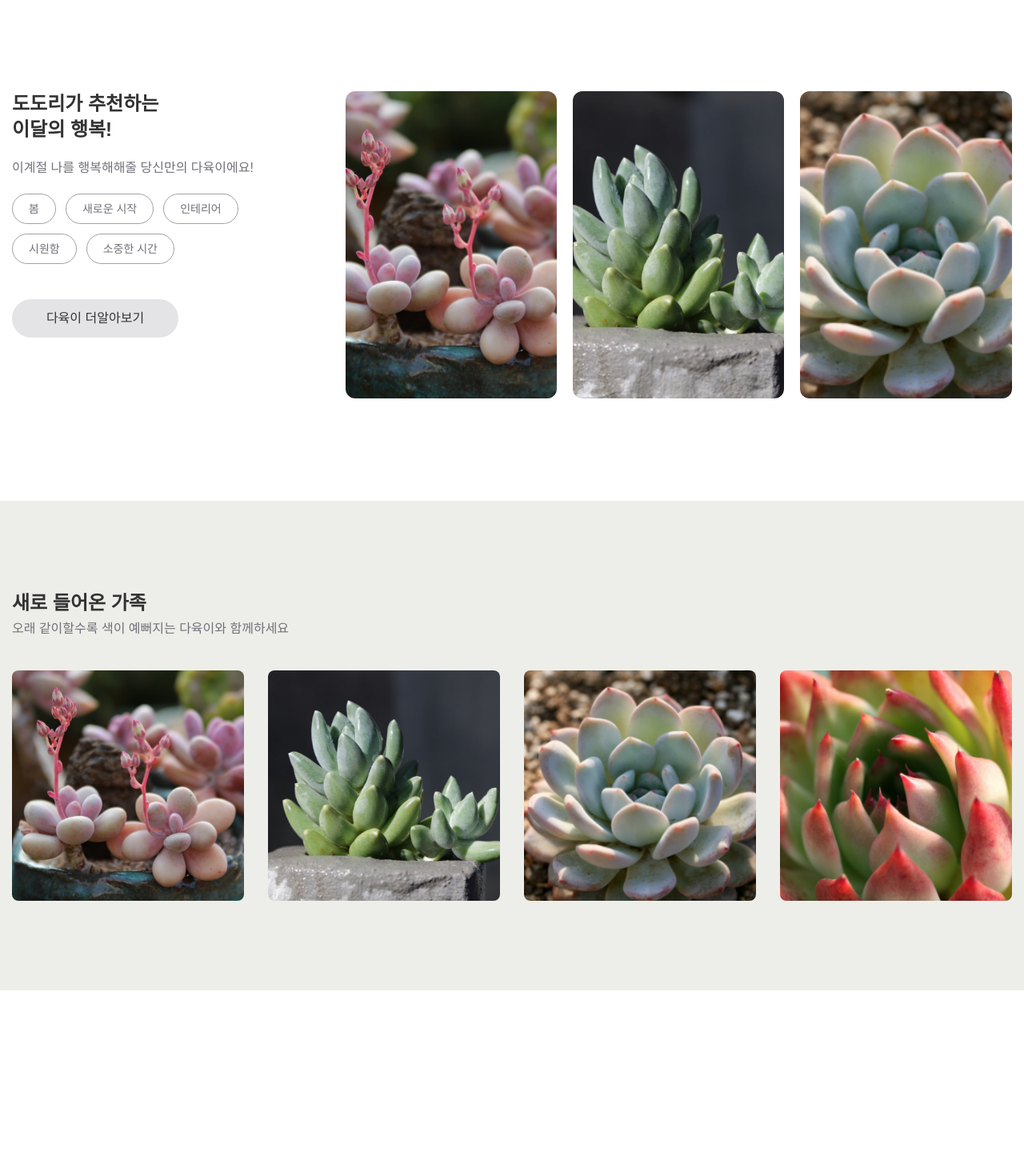
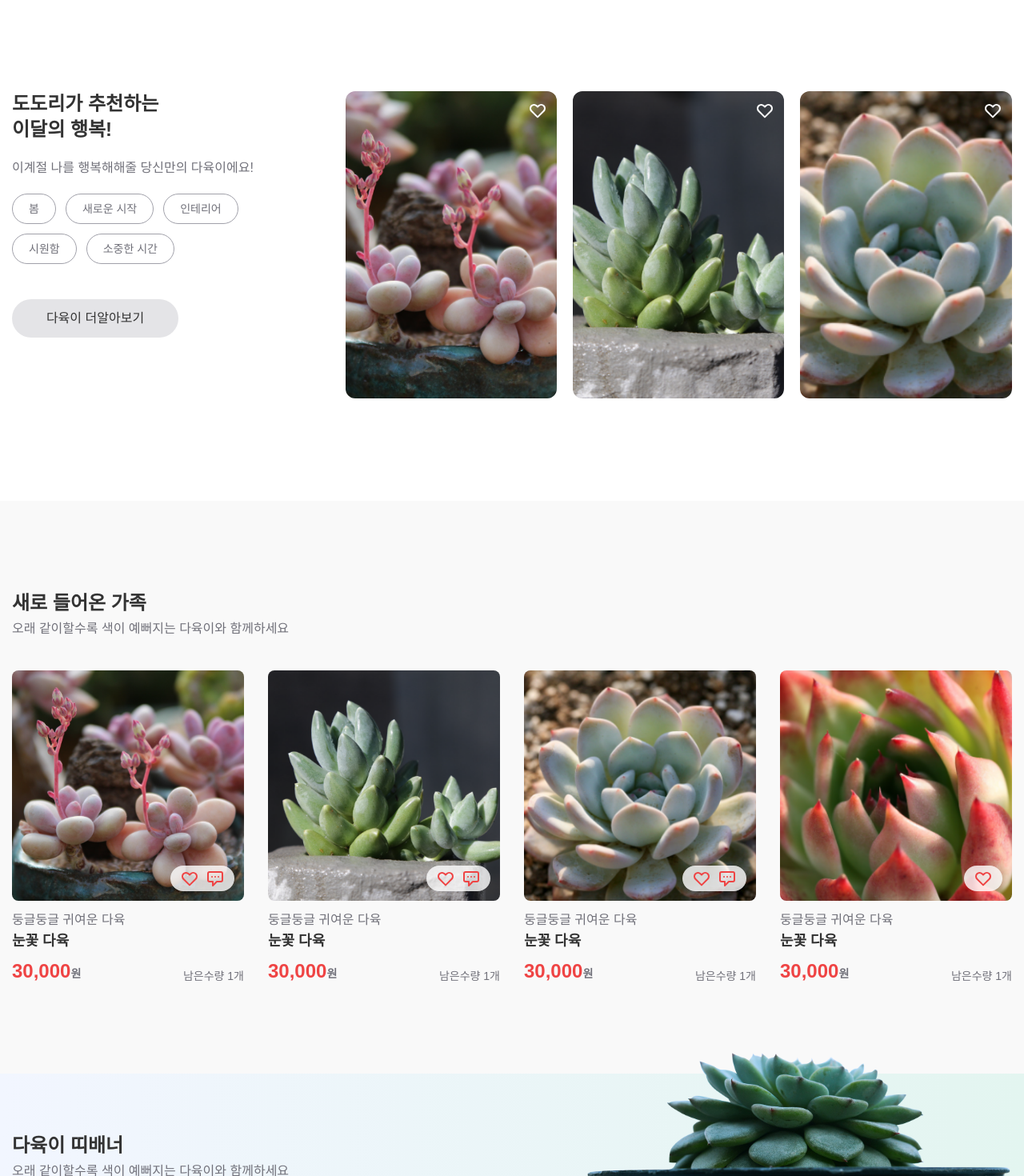
Before and after one commit to ChanGeunPark/dodory, a Next.js app: page / in a window 1280 px wide. Shown: the part 760-2230 px from the top of the page at 80% size. Before the commit the page ends 1998 px from the top, so only its background shows below. Built offline with nearby package versions, Linux system fonts and the light colour scheme.

Commit message:
create landing

```diff
--- a/pages/index.tsx
+++ b/pages/index.tsx
@@ -76,8 +76,8 @@ const Home: NextPage = () => {
 
         <article className='mx-auto max-w-[1250px] flex mt-32 mb-32'>
           <div className="w-1/3">
-            <h1 className="text-2xl font-semibold">도도리가 추천하는<br />이달의 행복!</h1>
-            <p className='text-zinc-500 my-5 font-medium'>이계절 나를 행복해해줄 당신만의 다육이에요!</p>
+            <h1 className="text-2xl font-semibold">도도리가 추천하는<br/>이달의 행복!</h1>
+            <p className='text-zinc-500 my-5'>이계절 나를 행복해해줄 당신만의 다육이에요!</p>
             <div className='flex flex-wrap w-10/12'>
               <span className='border border-zinc-400 px-5 py-2 mr-3 mb-3 rounded-full text-zinc-500 text-sm'>봄</span>
               <span className='border border-zinc-400 px-5 py-2 mr-3 mb-3 rounded-full text-zinc-500 text-sm'>새로운 시작</span>
@@ -106,6 +106,18 @@ const Home: NextPage = () => {
             >
               <SwiperSlide>
                 <div className='h-96 overflow-hidden rounded-xl relative group'>
+                  <svg
+                      className="w-6 h-6 stroke-white absolute top-3 right-3 z-20"
+                      fill="none"
+                      stroke="currentColor"
+                      viewBox="0 0 24 24"
+                      xmlns="http://www.w3.org/2000/svg">
+                      <path
+                          strokeLinecap="round"
+                          strokeLinejoin="round"
+                          strokeWidth="2"
+                          d="M4.318 6.318a4.5 4.5 0 000 6.364L12 20.364l7.682-7.682a4.5 4.5 0 00-6.364-6.364L12 7.636l-1.318-1.318a4.5 4.5 0 00-6.364 0z"></path>
+                  </svg>
                   <img src="/index/succulent1.png" alt="succulent img" className='w-full h-full object-cover transition-all group-hover:blur-lg duration-200'/>
                   <div className='absolute left-0 top-0 w-full h-full z-10 flex justify-center items-center opacity-0 group-hover:opacity-100 transition-all duration-500'>
                     <div className='text-center'>
@@ -118,6 +130,18 @@ const Home: NextPage = () => {
               </SwiperSlide>
               <SwiperSlide>
                 <div className='h-96 overflow-hidden rounded-xl relative group'>
+                  <svg
+                      className="w-6 h-6 stroke-white absolute top-3 right-3 z-20"
+                      fill="none"
+                      stroke="currentColor"
+                      viewBox="0 0 24 24"
+                      xmlns="http://www.w3.org/2000/svg">
+                      <path
+                          strokeLinecap="round"
+                          strokeLinejoin="round"
+                          strokeWidth="2"
+                          d="M4.318 6.318a4.5 4.5 0 000 6.364L12 20.364l7.682-7.682a4.5 4.5 0 00-6.364-6.364L12 7.636l-1.318-1.318a4.5 4.5 0 00-6.364 0z"></path>
+                  </svg>
                   <img src="/index/succulent2.png" alt="succulent img" className='w-full h-full object-cover transition-all group-hover:blur-lg duration-200'/>
                   <div className='absolute left-0 top-0 w-full h-full z-10 flex justify-center items-center opacity-0 group-hover:opacity-100 transition-all duration-500'>
                     <div className='text-center'>
@@ -130,6 +154,18 @@ const Home: NextPage = () => {
               </SwiperSlide>
               <SwiperSlide>
                 <div className='h-96 overflow-hidden rounded-xl relative group'>
+                  <svg
+                      className="w-6 h-6 stroke-white absolute top-3 right-3 z-20"
+                      fill="none"
+                      stroke="currentColor"
+                      viewBox="0 0 24 24"
+                      xmlns="http://www.w3.org/2000/svg">
+                      <path
+                          strokeLinecap="round"
+                          strokeLinejoin="round"
+                          strokeWidth="2"
+                          d="M4.318 6.318a4.5 4.5 0 000 6.364L12 20.364l7.682-7.682a4.5 4.5 0 00-6.364-6.364L12 7.636l-1.318-1.318a4.5 4.5 0 00-6.364 0z"></path>
+                  </svg>
                   <img src="/index/succulent3.png" alt="succulent img" className='w-full h-full object-cover transition-all group-hover:blur-lg duration-200'/>
                   <div className='absolute left-0 top-0 w-full h-full z-10 flex justify-center items-center opacity-0 group-hover:opacity-100 transition-all duration-500'>
                     <div className='text-center'>
@@ -142,6 +178,18 @@ const Home: NextPage = () => {
               </SwiperSlide>
               <SwiperSlide>
                 <div className='h-96 overflow-hidden rounded-xl relative group'>
+                  <svg
+                      className="w-6 h-6 stroke-white absolute top-3 right-3 z-20"
+                      fill="none"
+                      stroke="currentColor"
+                      viewBox="0 0 24 24"
+                      xmlns="http://www.w3.org/2000/svg">
+                      <path
+                          strokeLinecap="round"
+                          strokeLinejoin="round"
+                          strokeWidth="2"
+                          d="M4.318 6.318a4.5 4.5 0 000 6.364L12 20.364l7.682-7.682a4.5 4.5 0 00-6.364-6.364L12 7.636l-1.318-1.318a4.5 4.5 0 00-6.364 0z"></path>
+                  </svg>
                   <img src="/index/succulent4.png" alt="succulent img" className='w-full h-full object-cover transition-all group-hover:blur-lg duration-200'/>
                   <div className='absolute left-0 top-0 w-full h-full z-10 flex justify-center items-center opacity-0 group-hover:opacity-100 transition-all duration-500'>
                     <div className='text-center'>
@@ -156,10 +204,10 @@ const Home: NextPage = () => {
           </div>
         </article>
 
-        <article className='py-28 bg-[#edeee9]'>
+        <article className='py-28 bg-[#F9F9F9]'>
           <div className='max-w-[1250px] mx-auto'>
             <h2 className="text-2xl font-semibold mb-1">새로 들어온 가족</h2>
-            <p className='font-medium text-zinc-500 mb-10'>오래 같이할수록 색이 예뻐지는 다육이와 함께하세요</p>
+            <p className='text-zinc-500 mb-10'>오래 같이할수록 색이 예뻐지는 다육이와 함께하세요</p>
             <div>
               <Swiper
                 slidesPerView={4}
@@ -177,64 +225,172 @@ const Home: NextPage = () => {
               >
                 <SwiperSlide>
                   <div className='h-72 overflow-hidden rounded-lg relative group'>
-                    <img src="/index/succulent1.png" alt="succulent img" className='w-full h-full object-cover transition-all group-hover:blur-lg duration-200'/>
-                    <div className='absolute left-0 top-0 w-full h-full z-10 flex justify-center items-center opacity-0 group-hover:opacity-100 transition-all duration-500'>
-                      <div className='text-center'>
-                        <h2 className='text-white text-lg mb-3'>블루베리 다육이</h2>
-                        <p className='text-white text-sm'>블루베리처럼 둥글궁글한<br />나만의 귀여운 다육이</p>
-                        <h3 className='text-lg font-bold text-white mt-3'>30,000<span className='text-sm text-white font-normal'>원</span></h3>
-                      </div>
+                    <img src="/index/succulent1.png" alt="succulent img" className='w-full h-full object-cover'/>
+                    <div className='flex space-x-2 bg-[rgba(255,255,255,0.8)] px-3 py-1 absolute right-3 bottom-3 rounded-full '>
+                      <svg
+                          className="w-6 h-6 stroke-red-500"
+                          fill="none"
+                          stroke="currentColor"
+                          viewBox="0 0 24 24"
+                          xmlns="http://www.w3.org/2000/svg">
+                          <path
+                              strokeLinecap="round"
+                              strokeLinejoin="round"
+                              strokeWidth="2"
+                              d="M4.318 6.318a4.5 4.5 0 000 6.364L12 20.364l7.682-7.682a4.5 4.5 0 00-6.364-6.364L12 7.636l-1.318-1.318a4.5 4.5 0 00-6.364 0z"></path>
+                      </svg>
+                      <svg
+                          className="w-6 h-6 stroke-red-500"
+                          fill="none"
+                          stroke="currentColor"
+                          viewBox="0 0 24 24"
+                          xmlns="http://www.w3.org/2000/svg">
+                          <path
+                              strokeLinecap="round"
+                              strokeLinejoin="round"
+                              strokeWidth="2"
+                              d="M8 10h.01M12 10h.01M16 10h.01M9 16H5a2 2 0 01-2-2V6a2 2 0 012-2h14a2 2 0 012 2v8a2 2 0 01-2 2h-5l-5 5v-5z"></path>
+                      </svg>
+                    </div>
+                  </div>
+
+                  <div className='pt-3'>
+                    <span className='text-zinc-500'>둥글둥글 귀여운 다육</span>
+                    <h3 className='text-lg font-semibold'>눈꽃 다육</h3>
+                    <div className='flex justify-between items-end mt-2'>
+                      <h4 className='font-bold text-2xl text-red-500'>30,000<span className='text-sm text-zinc-500'>원</span></h4>
+                      <span className='text-sm text-zinc-500'>남은수량 1개</span>
                     </div>
                   </div>
                 </SwiperSlide>
                 <SwiperSlide>
                   <div className='h-72 overflow-hidden rounded-lg relative group'>
-                    <img src="/index/succulent2.png" alt="succulent img" className='w-full h-full object-cover transition-all group-hover:blur-lg duration-200'/>
-                    <div className='absolute left-0 top-0 w-full h-full z-10 flex justify-center items-center opacity-0 group-hover:opacity-100 transition-all duration-500'>
-                      <div className='text-center'>
-                        <h2 className='text-white text-lg mb-3'>블루베리 다육이</h2>
-                        <p className='text-white text-sm'>블루베리처럼 둥글궁글한<br />나만의 귀여운 다육이</p>
-                        <h3 className='text-lg font-bold text-white mt-3'>30,000<span className='text-sm text-white font-normal'>원</span></h3>
-                      </div>
+                    <img src="/index/succulent2.png" alt="succulent img" className='w-full h-full object-cover'/>
+                    <div className='flex space-x-2 bg-[rgba(255,255,255,0.8)] px-3 py-1 absolute right-3 bottom-3 rounded-full '>
+                      <svg
+                          className="w-6 h-6 stroke-red-500"
+                          fill="none"
+                          stroke="currentColor"
+                          viewBox="0 0 24 24"
+                          xmlns="http://www.w3.org/2000/svg">
+                          <path
+                              strokeLinecap="round"
+                              strokeLinejoin="round"
+                              strokeWidth="2"
+                              d="M4.318 6.318a4.5 4.5 0 000 6.364L12 20.364l7.682-7.682a4.5 4.5 0 00-6.364-6.364L12 7.636l-1.318-1.318a4.5 4.5 0 00-6.364 0z"></path>
+                      </svg>
+                      <svg
+                          className="w-6 h-6 stroke-red-500"
+                          fill="none"
+                          stroke="currentColor"
+                          viewBox="0 0 24 24"
+                          xmlns="http://www.w3.org/2000/svg">
+                          <path
+                              strokeLinecap="round"
+                              strokeLinejoin="round"
+                              strokeWidth="2"
+                              d="M8 10h.01M12 10h.01M16 10h.01M9 16H5a2 2 0 01-2-2V6a2 2 0 012-2h14a2 2 0 012 2v8a2 2 0 01-2 2h-5l-5 5v-5z"></path>
+                      </svg>
+                    </div>
+                  </div>
+                  <div className='pt-3'>
+                    <span className='text-zinc-500'>둥글둥글 귀여운 다육</span>
+                    <h3 className='text-lg font-semibold'>눈꽃 다육</h3>
+                    <div className='flex justify-between items-end mt-2'>
+                      <h4 className='font-bold text-2xl text-red-500'>30,000<span className='text-sm text-zinc-500'>원</span></h4>
+                      <span className='text-sm text-zinc-500'>남은수량 1개</span>
                     </div>
                   </div>
                 </SwiperSlide>
                 <SwiperSlide>
                   <div className='h-72 overflow-hidden rounded-lg relative group'>
-                    <img src="/index/succulent3.png" alt="succulent img" className='w-full h-full object-cover transition-all group-hover:blur-lg duration-200'/>
-                    <div className='absolute left-0 top-0 w-full h-full z-10 flex justify-center items-center opacity-0 group-hover:opacity-100 transition-all duration-500'>
-                      <div className='text-center'>
-                        <h2 className='text-white text-lg mb-3'>블루베리 다육이</h2>
-                        <p className='text-white text-sm'>블루베리처럼 둥글궁글한<br />나만의 귀여운 다육이</p>
-                        <h3 className='text-lg font-bold text-white mt-3'>30,000<span className='text-sm text-white font-normal'>원</span></h3>
-                      </div>
+                    <img src="/index/succulent3.png" alt="succulent img" className='w-full h-full object-cover'/>
+                    <div className='flex space-x-2 bg-[rgba(255,255,255,0.8)] px-3 py-1 absolute right-3 bottom-3 rounded-full '>
+                      <svg
+                          className="w-6 h-6 stroke-red-500"
+                          fill="none"
+                          stroke="currentColor"
+                          viewBox="0 0 24 24"
+                          xmlns="http://www.w3.org/2000/svg">
+                          <path
+                              strokeLinecap="round"
+                              strokeLinejoin="round"
+                              strokeWidth="2"
+                              d="M4.318 6.318a4.5 4.5 0 000 6.364L12 20.364l7.682-7.682a4.5 4.5 0 00-6.364-6.364L12 7.636l-1.318-1.318a4.5 4.5 0 00-6.364 0z"></path>
+                      </svg>
+                      <svg
+                          className="w-6 h-6 stroke-red-500"
+                          fill="none"
+                          stroke="currentColor"
+                          viewBox="0 0 24 24"
+                          xmlns="http://www.w3.org/2000/svg">
+                          <path
+                              strokeLinecap="round"
+                              strokeLinejoin="round"
+                              strokeWidth="2"
+                              d="M8 10h.01M12 10h.01M16 10h.01M9 16H5a2 2 0 01-2-2V6a2 2 0 012-2h14a2 2 0 012 2v8a2 2 0 01-2 2h-5l-5 5v-5z"></path>
+                      </svg>
+                    </div>
+                  </div>
+                  <div className='pt-3'>
+                    <span className='text-zinc-500'>둥글둥글 귀여운 다육</span>
+                    <h3 className='text-lg font-semibold'>눈꽃 다육</h3>
+                    <div className='flex justify-between items-end mt-2'>
+                      <h4 className='font-bold text-2xl text-red-500'>30,000<span className='text-sm text-zinc-500'>원</span></h4>
+                      <span className='text-sm text-zinc-500'>남은수량 1개</span>
                     </div>
                   </div>
                 </SwiperSlide>
                 <SwiperSlide>
                   <div className='h-72 overflow-hidden rounded-lg relative group'>
-                    <img src="/index/succulent4.png" alt="succulent img" className='w-full h-full object-cover transition-all group-hover:blur-lg duration-200'/>
-                    <div className='absolute left-0 top-0 w-full h-full z-10 flex justify-center items-center opacity-0 group-hover:opacity-100 transition-all duration-500'>
-                      <div className='text-center'>
-                        <h2 className='text-white text-lg mb-3'>블루베리 다육이</h2>
-                        <p className='text-white text-sm'>블루베리처럼 둥글궁글한<br />나만의 귀여운 다육이</p>
-                        <h3 className='text-lg font-bold text-white mt-3'>30,000<span className='text-sm text-white font-normal'>원</span></h3>
-                      </div>
+                    <img src="/index/succulent4.png" alt="succulent img" className='w-full h-full object-cover'/>
+                    <div className='flex space-x-2 bg-[rgba(255,255,255,0.8)] px-3 py-1 absolute right-3 bottom-3 rounded-full '>
+                      <svg
+                          className="w-6 h-6 stroke-red-500"
+                          fill="none"
+                          stroke="currentColor"
+                          viewBox="0 0 24 24"
+                          xmlns="http://www.w3.org/2000/svg">
+                          <path
+                              strokeLinecap="round"
+                              strokeLinejoin="round"
+                              strokeWidth="2"
+                              d="M4.318 6.318a4.5 4.5 0 000 6.364L12 20.364l7.682-7.682a4.5 4.5 0 00-6.364-6.364L12 7.636l-1.318-1.318a4.5 4.5 0 00-6.364 0z"></path>
+                      </svg>
+                    </div>
+                  </div>
+                  <div className='pt-3'>
+                    <span className='text-zinc-500'>둥글둥글 귀여운 다육</span>
+                    <h3 className='text-lg font-semibold'>눈꽃 다육</h3>
+                    <div className='flex justify-between items-end mt-2'>
+                      <h4 className='font-bold text-2xl text-red-500'>30,000<span className='text-sm text-zinc-500'>원</span></h4>
+                      <span className='text-sm text-zinc-500'>남은수량 1개</span>
                     </div>
                   </div>
                 </SwiperSlide>
               </Swiper>
             </div>
-
-
           </div>
         </article>
 
 
+        <article className='bg-gradient-to-r from-[#F2F6FF] to-[#E3F5F0] h-52'>
+          <div className='max-w-[1250px] mx-auto h-full flex items-center justify-between'>
+              <div>
+              <h2 className='text-2xl font-semibold'>다육이 띠배너</h2>
+              <p className='text-zinc-500 mt-1'>오래 같이할수록 색이 예뻐지는 다육이와 함께하세요</p>
+              </div>
+              <div className='self-end'>
+                <img src="/index/subbaner2.png" alt="sub banner" />
+              </div>
+          </div>
+        </article>
 
-
-
-
+        <article className='py-28'>
+          <div className='max-w-[1250px] mx-auto'>
+                <h2>이달의 추천 다육이</h2>
+          </div>
+        </article>
 
       </main>
 
```
Also changed, not shown: public/index/subbaner2.png (added).
